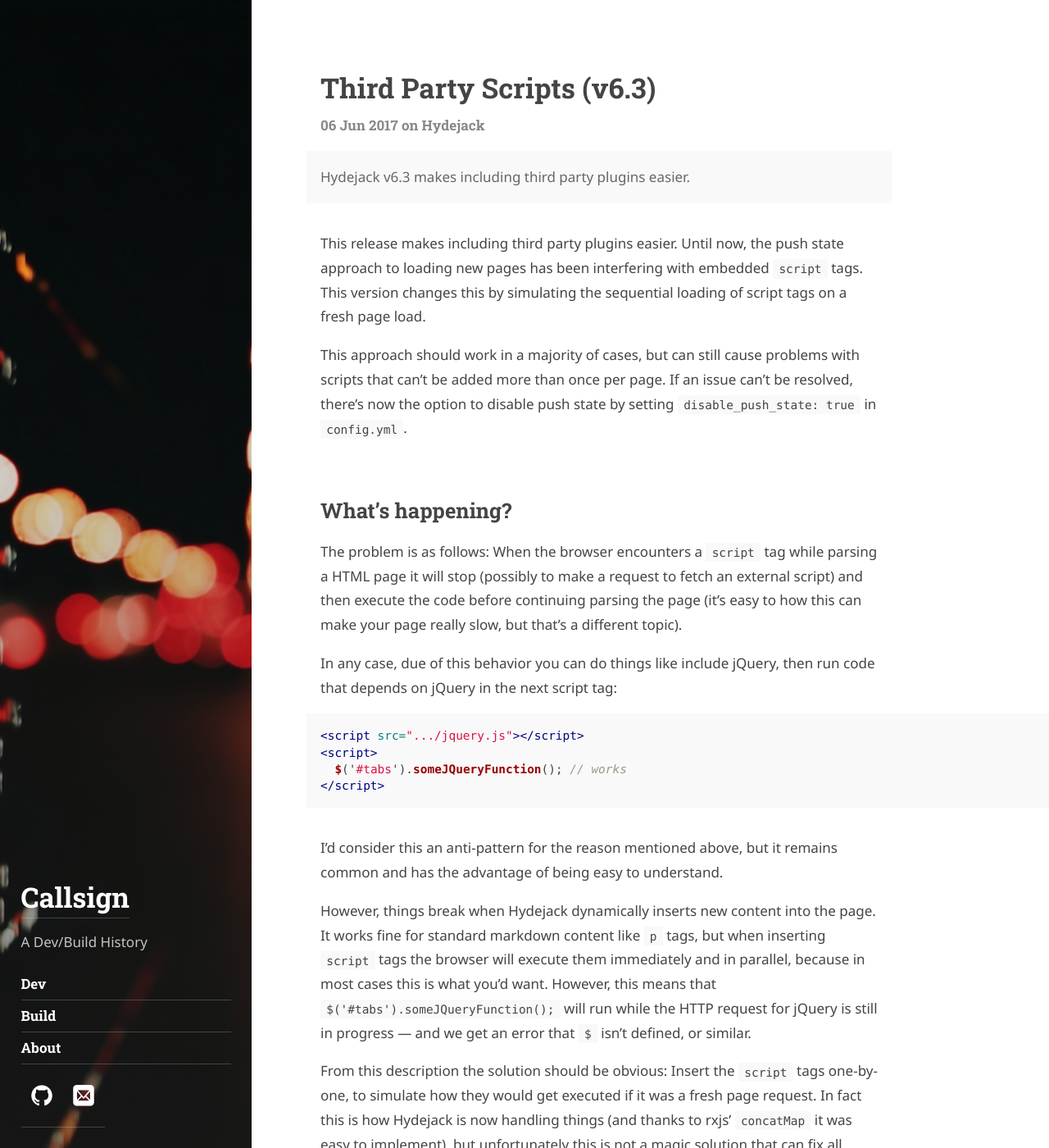
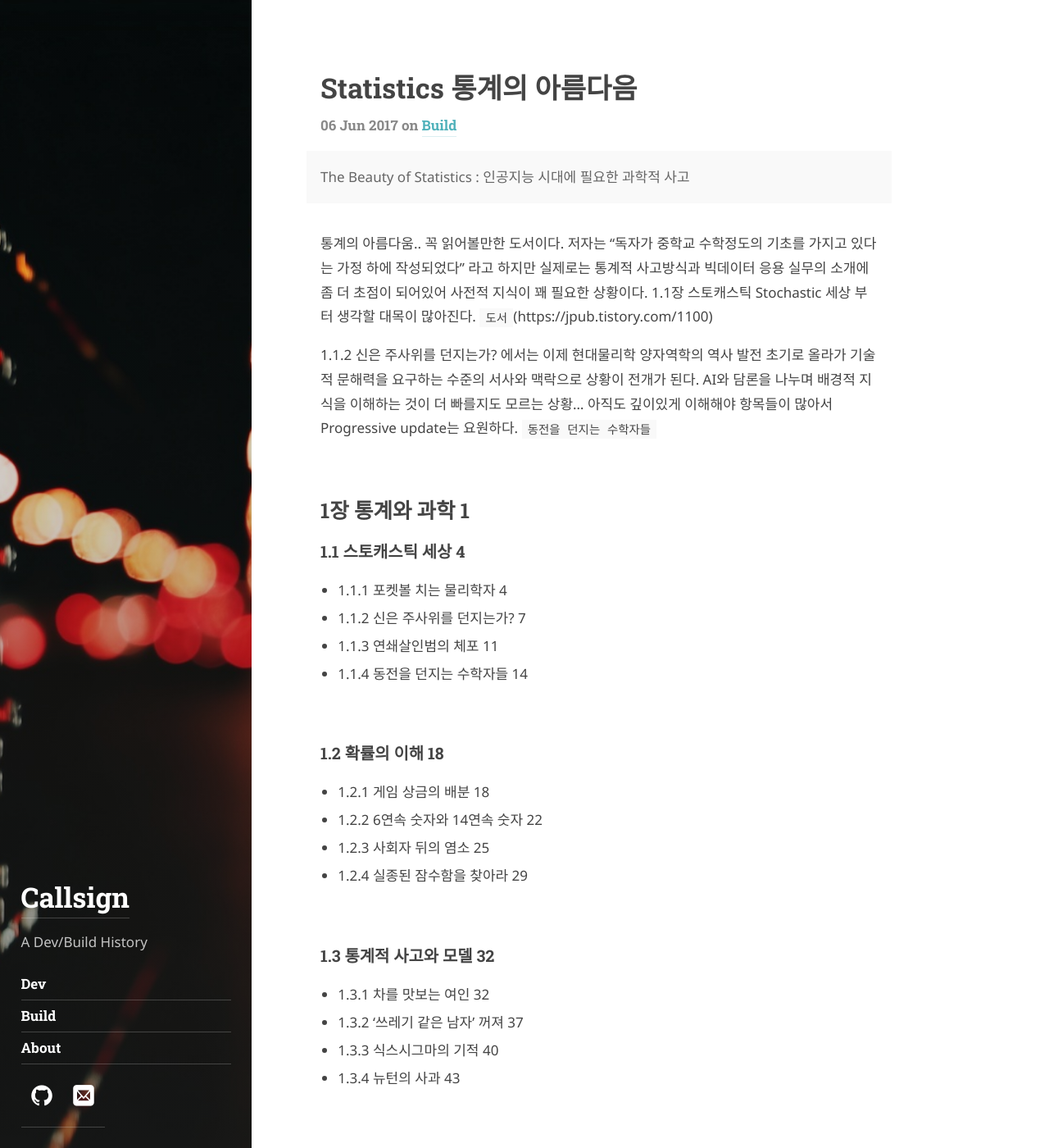
Before and after one commit to callsign88/callsign88.github.io, a Jekyll site: the page built from _posts/2017-06-06-third-party-scripts.md, in a window 1280 px wide and 1400 px high. Shown: the whole window at 82% size. Built offline with Jekyll 4.4.1, drawn with Linux system fonts in a browser that asks for light colours; some web fonts are replaced; some of the changed text lies outside the part shown.

Commit message:
Update: Transform third-party scripts post into 'Statistics' book summary and minor refine in Infra post

```diff
--- a/_posts/2017-06-06-third-party-scripts.md
+++ b/_posts/2017-06-06-third-party-scripts.md
@@ -1,73 +1,168 @@
 ---
 layout: post
-title: Third Party Scripts (v6.3)
+title: Statistics 통계의 아름다음
 description: >
-  Hydejack v6.3 makes including third party plugins easier.
-tags: [hydejack]
+  The Beauty of Statistics : 인공지능 시대에 필요한 과학적 사고
+tags: [Build]
 ---
 
-This release makes including third party plugins easier.
-Until now, the push state approach to loading new pages has been interfering with embedded `script` tags.
-This version changes this by simulating the sequential loading of script tags on a fresh page load.
+통계의 아름다움.. 꼭 읽어볼만한 도서이다. 저자는 "독자가 중학교 수학정도의 기초를 가지고 있다는 가정 하에 작성되었다" 라고 하지만 실제로는 통계적 사고방식과 빅데이터 응용 실무의 소개에 좀 더 초점이 되어있어 사전적 지식이 꽤 필요한 상황이다. 1.1장 스토캐스틱 Stochastic 세상 부터 생각할 대목이 많아진다.  `도서`(https://jpub.tistory.com/1100)
 
-This approach should work in a majority of cases, but can still cause problems with scripts that can't be added more than once per page.
-If an issue can't be resolved, there's now the option to disable push state by setting `disable_push_state: true` in `config.yml`.
+1.1.2 신은 주사위를 던지는가? 에서는 이제 현대물리학 양자역학의 역사 발전 초기로 올라가 기술적 문해력을 요구하는 수준의 서사와 맥락으로 상황이 전개가 된다. AI와 담론을 나누며 배경적 지식을 이해하는 것이 더 빠를지도 모르는 상황... 아직도 깊이있게 이해해야 항목들이 많아서 Progressive update는 요원하다. `동전을 던지는 수학자들`
 
-## What's happening?
-The problem is as follows:
-When the browser encounters a `script` tag while parsing a HTML page it will stop (possibly to make a request to fetch
-an external script) and then execute the code before continuing parsing the page
-(it's easy to how this can make your page really slow, but that's a different topic).
 
-In any case, due of this behavior you can do things like include jQuery,
-then run code that depends on jQuery in the next script tag:
+## 1장 통계와 과학 1
 
-~~~html
-<script src=".../jquery.js"></script>
-<script>
-  $('#tabs').someJQueryFunction(); // works
-</script>
-~~~
+### 1.1 스토캐스틱 세상 4
+* 1.1.1 포켓볼 치는 물리학자 4
+* 1.1.2 신은 주사위를 던지는가? 7
+* 1.1.3 연쇄살인범의 체포 11
+* 1.1.4 동전을 던지는 수학자들 14
 
-I'd consider this an anti-pattern for the reason mentioned above,
-but it remains common and has the advantage of being easy to understand.
+### 1.2 확률의 이해 18
+* 1.2.1 게임 상금의 배분 18
+* 1.2.2 6연속 숫자와 14연속 숫자 22
+* 1.2.3 사회자 뒤의 염소 25
+* 1.2.4 실종된 잠수함을 찾아라 29
 
-However, things break when Hydejack dynamically inserts new content into the page.
-It works fine for standard markdown content like `p` tags,
-but when inserting `script` tags the browser will execute them immediately and in parallel,
-because in most cases this is what you'd want.
-However, this means that `$('#tabs').someJQueryFunction();` will run while the HTTP request for jQuery is still
-in progress --- and we get an error that `$` isn't defined, or similar.
+### 1.3 통계적 사고와 모델 32
+* 1.3.1 차를 맛보는 여인 32
+* 1.3.2 ‘쓰레기 같은 남자’ 꺼져 37
+* 1.3.3 식스시그마의 기적 40
+* 1.3.4 뉴턴의 사과 43
 
-From this description the solution should be obvious: Insert the `script` tags one-by-one,
-to simulate how they would get executed if it was a fresh page request.
-In fact this is how Hydejack is now handling things (and thanks to rxjs' `concatMap` it was easy to implement),
-but unfortunately this is not a magic solution that can fix all problems:
+### 1.4 통계와 과학 45
+* 1.4.1 지다성과 신기군사 45
+* 1.4.2 딥블루와 알파고 48
+* 1.4.3 중약과 양약 51
+* 1.4.4 모든 모델은 잘못되었다 55
 
-* Some scripts may throw when running on the same page twice
-* Some scripts rely on the document's `load` event, which has fired long before the script was inserted
-* unkown-unkowns
+## 2장 데이터와 수학 59
 
-But what will "magically" solve all third party script problems, is disabling dynamic page loading altogether,
-for which there's now an option.
-To make this a slightly less bitter pill to swallow,
-there's now a CSS-only "intro" animation that looks similar to the dynamic one.
-Maybe you won't even notice the difference.
+### 2.1 데이터와 공간 62
+* 2.1.1 다차원 세계의 벌레 62
+* 2.1.2 매트릭스와 트랜스포머 66
+* 2.1.3 구장산술과 선형방정식 71
+* 2.1.4 이십팔수와 황도십이궁 74
 
-## Patch Notes
-### Minor
-* Support embedding `script` tags in markdown content
-* Add `disable_push_state` option to `_config.yml`
-* Add `disable_drawer` option to `_config.yml`
-* Rename syntax highlighting file to `syntax.scss`
-* Added [chapter on third party scripts][scripts] to documentation
+### 2.2 확률변수와 분포 79
+* 2.2.1 베르누이의 동전 79
+* 2.2.2 몇 번의 만남과 신기한 37 83
+* 2.2.3 드무아브르의 정규분포 86
+* 2.2.4 술고래의 걸음걸이 89
 
-### Design
-* Add subtle intro animation
-* Rename "Check out X for more" to "See X for more" on welcome\* page
-* Replace "»" with "→" in "read more"-type of links
+### 2.3 데이터 알아가기 91
+* 2.3.1 테세우스의 배 91
+* 2.3.2 성별부터 체중까지 93
+* 2.3.3 만 나이와 일반 나이 96
+* 2.3.4 신체검사 기록표 100
 
-### Fixes
-* Fix default color in gem-based theme
+### 2.4 수리통계의 기초 102
+* 2.4.1 관중규표와 일엽지추 102
+* 2.4.2 악질 도박꾼의 계략 105
+* 2.4.3 평균화된 급여 108
+* 2.4.4 소이비도와 공작 깃 112
 
-[scripts]: ../docs/7.5.2/scripts.md
+## 3장 데이터 시각화 117
+
+### 3.1 역사 속 통계 그래프 120
+* 3.1.1 하도와 낙서 120
+* 3.1.2 런던 콜레라 방역 121
+* 3.1.3 나이팅게일의 장미 123
+* 3.1.4 나폴레옹 원정 126
+
+### 3.2 데이터와 시각화 129
+* 3.2.1 여왕의 드레스 129
+* 3.2.2 캔버스와 화선지 131
+* 3.2.3 심수 왕자와 다래끼 화가 134
+* 3.2.4 우주왕복선 ‘챌린저호’ 137
+
+### 3.3 기초 통계 그래프 140
+* 3.3.1 올드 페이스풀 간헐천의 비밀 140
+* 3.3.2 통계 그래프의 창시자 142
+* 3.3.3 오래된 국가의 시운 145
+* 3.3.4 비상하는 모션 차트 148
+
+### 3.4 데이터 간의 관계 150
+* 3.4.1 포리마의 궤도 150
+* 3.4.2 50개 주의 최고봉 153
+* 3.4.3 타이타닉호의 생존자 156
+* 3.4.4 체르노프의 얼굴 158
+
+## 4장 모델과 방법 161
+
+### 4.1 자주 쓰는 통계 모델 164
+* 4.1.1 천양과 사조 164
+* 4.1.2 차원축소 공격 168
+* 4.1.3 고객은 왕 173
+* 4.1.4 주식의 동향 177
+
+### 4.2 머신러닝 181
+* 4.2.1 맥주와 기저귀의 전설 181
+* 4.2.2 ‘엄친딸’ 찾기 185
+* 4.2.3 차라리 잘못 죽이는 것과 절대 놓치지 않는 것 188
+* 4.2.4 나무와 숲 194
+
+### 4.3 인공지능 201
+* 4.3.1 인공지능의 2전 3기 201
+* 4.3.2 딥러닝의 전생과 현재 204
+* 4.3.3 신비로운 신경 207
+* 4.3.4 아름다운 필터 212
+
+### 4.4 그 외의 분석 방법 217
+* 4.4.1 차, 술, 펩시콜라 217
+* 4.4.2 몬테카를로와 원자폭탄 222
+* 4.4.3 의사의 필적 224
+* 4.4.4 사막의 나비 229
+
+## 5장 빅데이터 시대 233
+
+### 5.1 기술의 변천사 236
+* 5.1.1 통계학의 기원 236
+* 5.1.2 정보 시대의 도래 238
+* 5.1.3 데이터 마이닝과 비즈니스 인텔리전스 241
+* 5.1.4 빅데이터 시대의 신기원 243
+
+### 5.2 분석 도구 247
+* 5.2.1 누가 풋내기는 데이터 분석을 할 줄 모른다고 했는가? 247
+* 5.2.2 자웅을 겨루는 분석 소프트웨어 250
+* 5.2.3 풀스택 개발자의 최애 254
+* 5.2.4 필자가 가장 사랑하는 R 256
+
+### 5.3 컴퓨팅 프레임워크 260
+* 5.3.1 냉장고 속 코끼리 260
+* 5.3.2 병사 지휘와 장수 지휘 263
+* 5.3.3 전기 호랑이와 전기 개미 266
+* 5.3.4 무어의 법칙의 미래 270
+
+### 5.4 빅데이터 업계의 응용 274
+* 5.4.1 인터넷의 부흥 274
+* 5.4.2 트래픽의 시작점 276
+* 5.4.3 소득의 출처 278
+* 5.4.4 좋아할 만한 상품과 비위 맞추기 282
+
+## 6장 데이터의 함정 287
+
+### 6.1 나뭇잎에 가려 숲을 보지 못하다 290
+* 6.1.1 신기한 전갈자리 290
+* 6.1.2 승자의 저주 292
+* 6.1.3 비행기를 격추하는 유가 295
+* 6.1.4 여신과의 인연 297
+
+### 6.2 상관과 인과 300
+* 6.2.1 방화와 뜨거운 음료 300
+* 6.2.2 인기 게시물의 비밀 302
+* 6.2.3 눈과 불의 도시 303
+* 6.2.4 이름이 그렇게 중요한가? 305
+
+### 6.3 표본과 조사 308
+* 6.3.1 예측할 수 없는 미국 대선 308
+* 6.3.2 비대칭 듀렉스 데이터 311
+* 6.3.3 행운아의 전설 313
+* 6.3.4 하버드 총장의 해고 316
+
+### 6.4 도형의 오도 318
+* 6.4.1 소득의 변화 318
+* 6.4.2 톨게이트와 정류장 320
+* 6.4.3 동관의 도주 322
+* 6.4.4 독이 있는 피팅 326
```
Also changed, not shown: _posts/2016-03-08-introducing-hydejack.md (+1 -1 lines).
